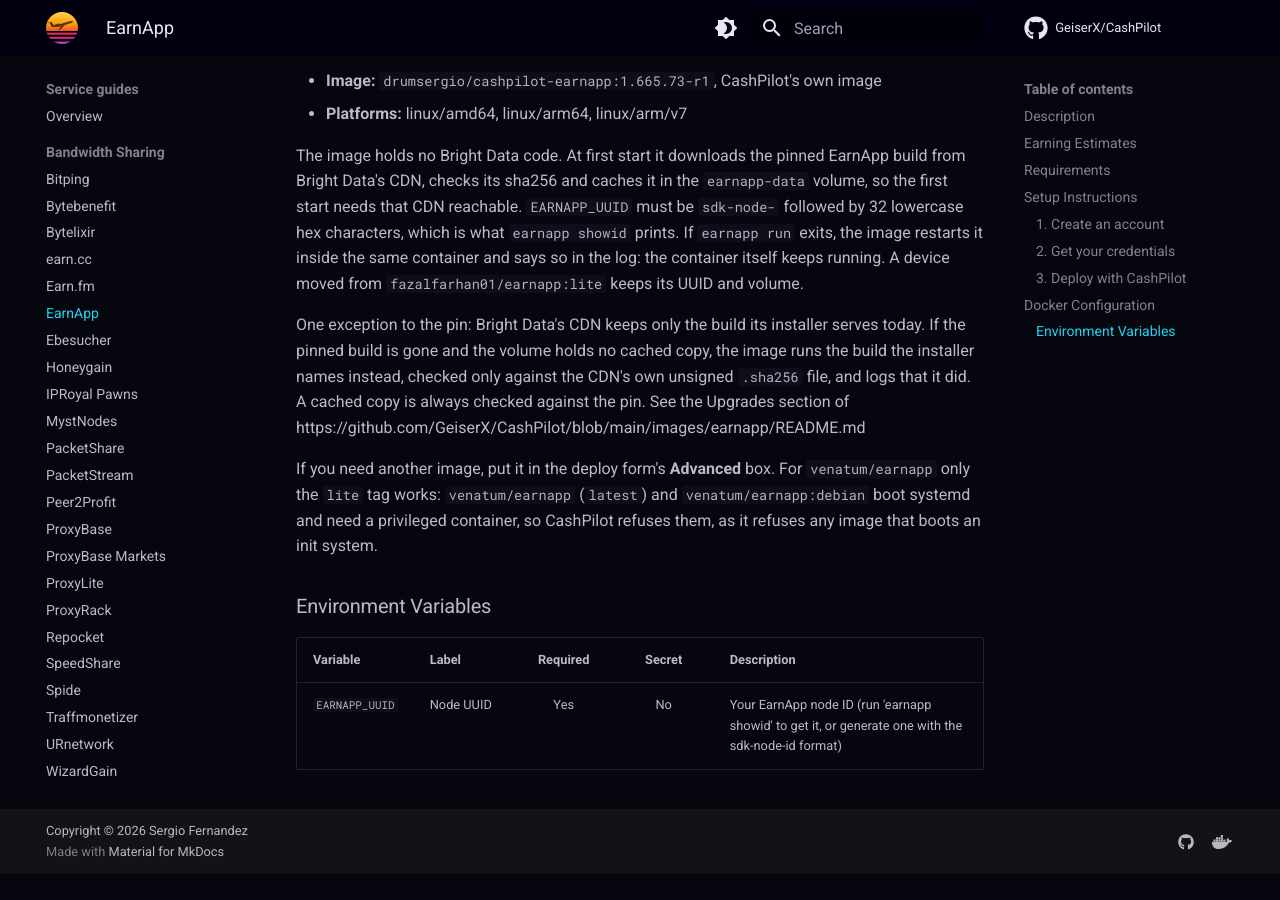
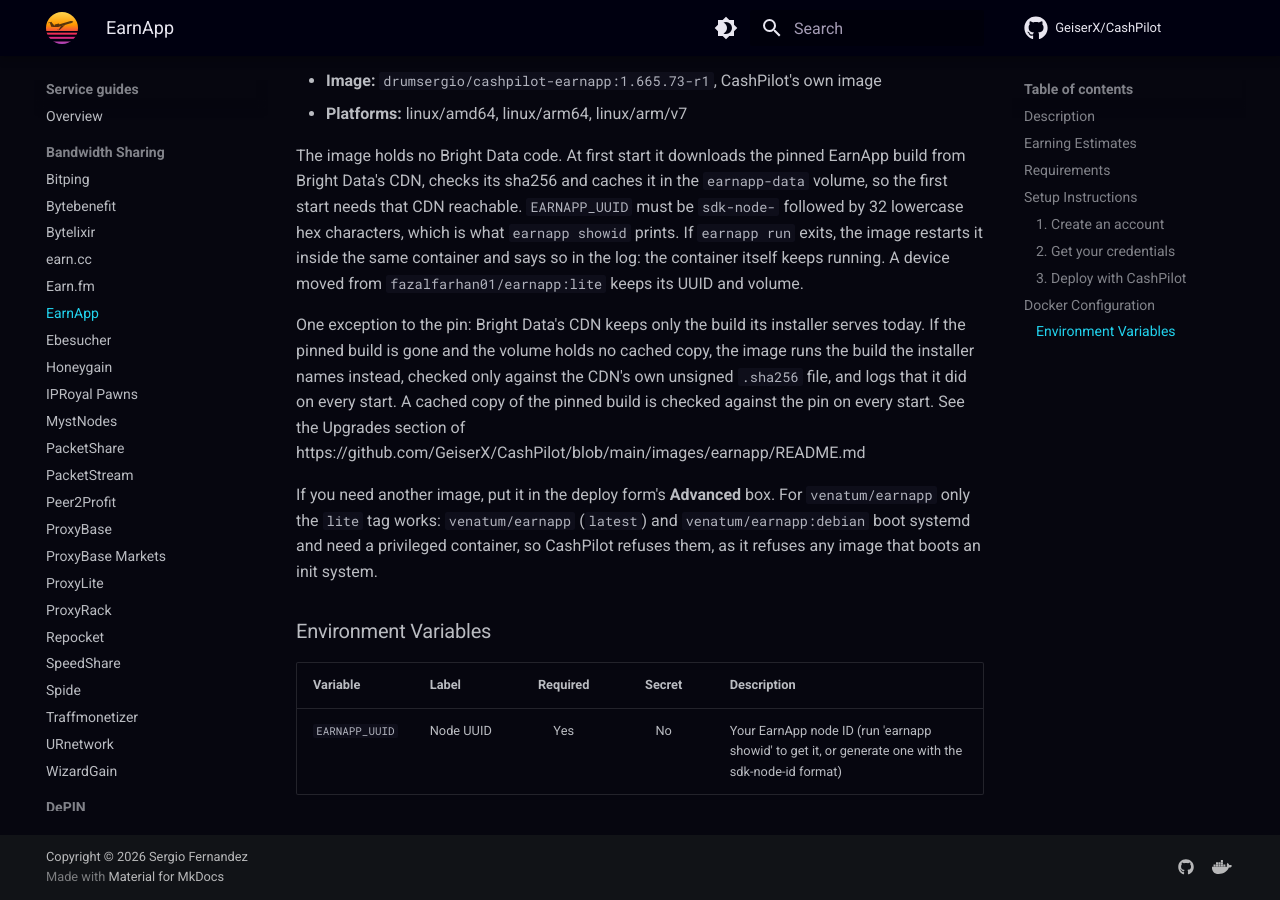
Before and after one commit to GeiserX/CashPilot, an MkDocs documentation site: the page built from docs/guides/earnapp.md, in a window 1280 px wide and 900 px high, scrolled down 2052 px. Built offline with MkDocs 1.6.1 and Material for MkDocs 9.7.7, drawn with Linux system fonts in a browser that asks for light colours; comment, search, counter and statistics services are not loaded; before the commit the page ends 2926 px from its top, so only the background shows below that.

Commit message:
docs(earnapp): say which cached copy the pin checks

```diff
--- a/docs/guides/earnapp.md
+++ b/docs/guides/earnapp.md
@@ -79,7 +79,7 @@
 One exception to the pin: Bright Data's CDN keeps only the build its installer serves today.
 If the pinned build is gone and the volume holds no cached copy, the image runs the build the
 installer names instead, checked only against the CDN's own unsigned `.sha256` file, and logs
-that it did. A cached copy is always checked against the pin. See the Upgrades section of
+that it did on every start. A cached copy of the pinned build is checked against the pin on every start. See the Upgrades section of
 https://github.com/GeiserX/CashPilot/blob/main/images/earnapp/README.md
 
 If you need another image, put it in the deploy form's **Advanced** box. For `venatum/earnapp`
```
